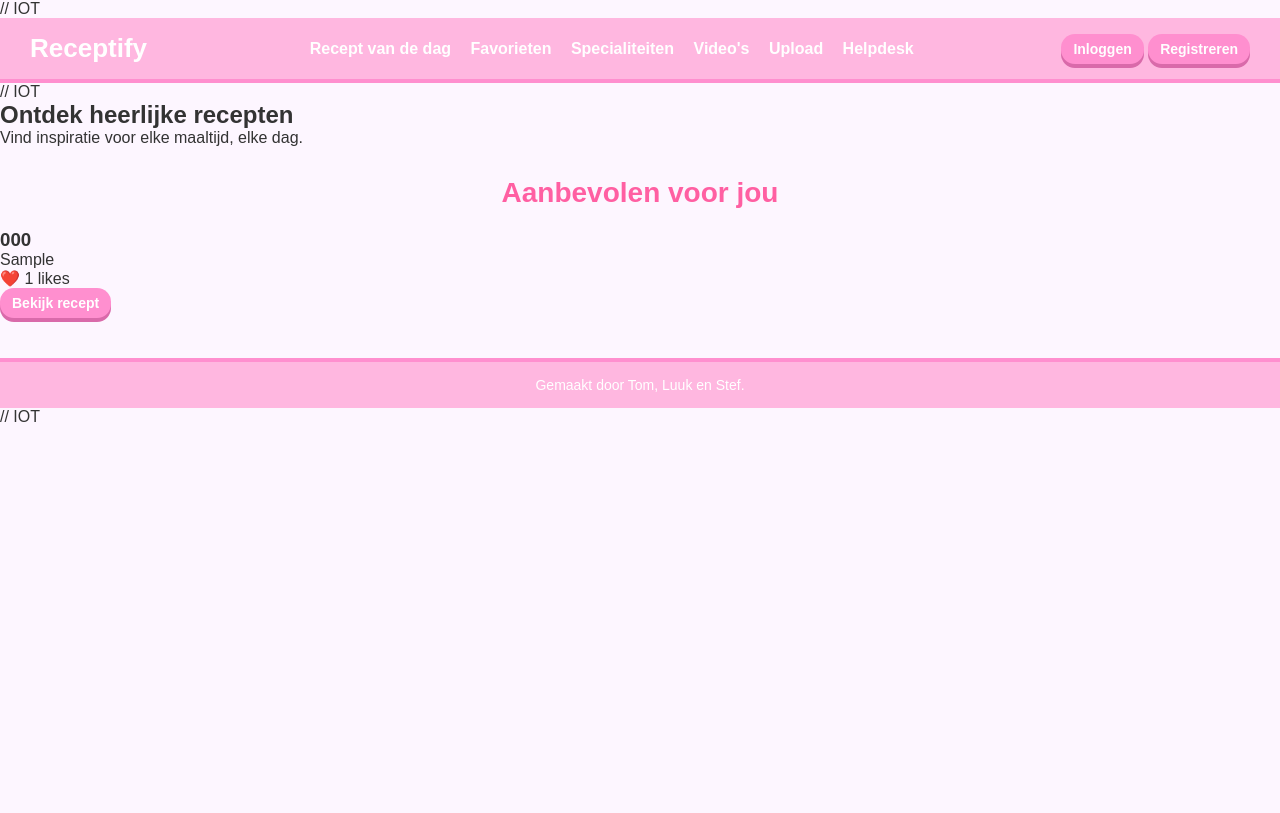
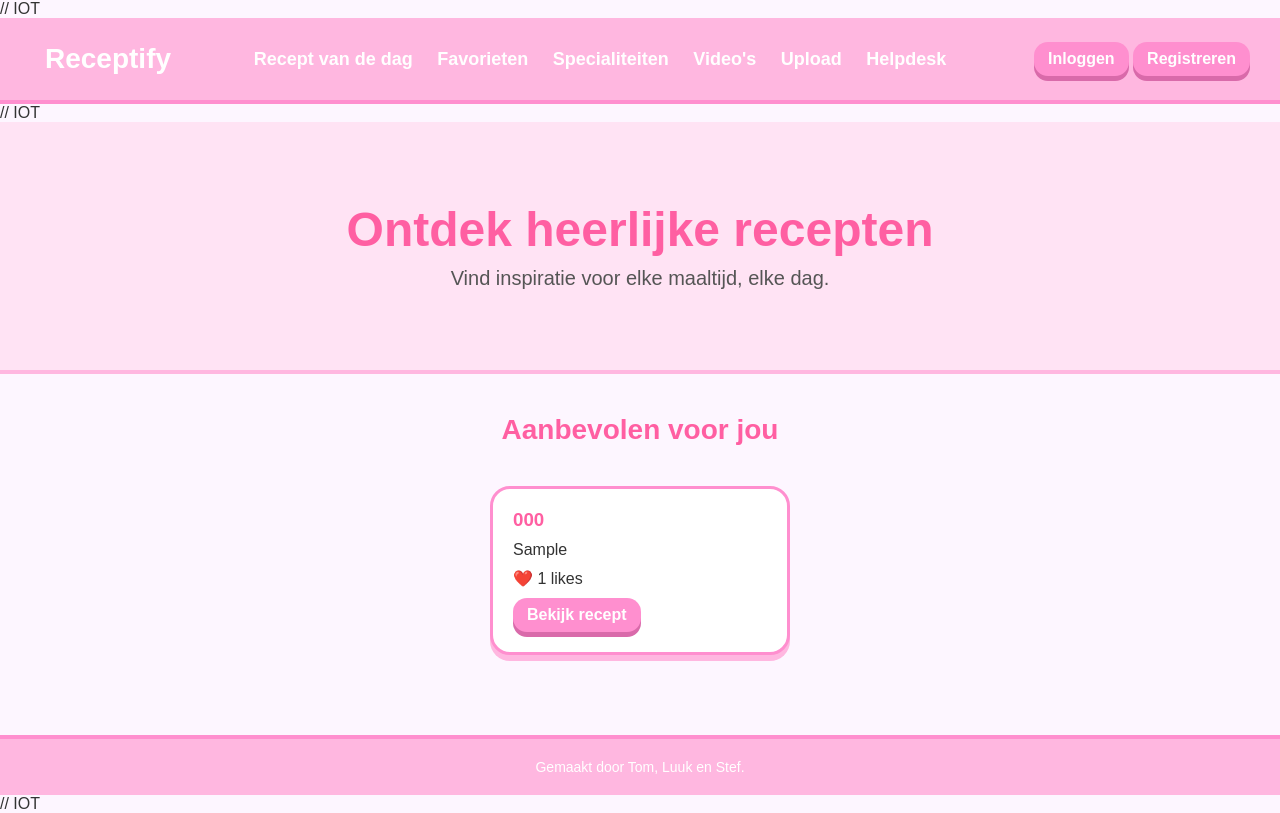
Before and after one commit to PXL-Houd-Van-Mij/Project-Webtech, a PHP site: page / in a window 1280 px wide. Before the commit the page ends 422 px from the top, so only its background shows below. Run offline with PHP 8.4, Linux system fonts and the light colour scheme; tables that the repository leaves empty hold one stand-in row (values such as "Sample post").

Commit message:
Refactor CSS for navbar, buttons, and layout

```diff
--- a/style.css
+++ b/style.css
@@ -6,7 +6,7 @@
     font-family: "Poppins", sans-serif;
 }
 
-/* BODY */
+/* LIGHT MODE */
 body {
     background: #fdf6ff;
     color: #333;
@@ -25,34 +25,181 @@ body {
     z-index: 100;
 }
 
+/* LOGO */
 .logo-link {
     text-decoration: none;
 }
 
+.logo-area {
+    padding: 10px 15px;
+    cursor: pointer;
+}
+
 .logo {
-    font-size: 26px;
+    font-size: 28px;
     font-weight: 700;
     color: white;
+    display: inline-block;
+    transform-origin: center;
 }
 
+/* NAV LINKS */
 .nav-links a {
-    margin-left: 15px;
+    margin-right: 20px;
     color: white;
     text-decoration: none;
+    font-size: 18px;
     font-weight: 600;
     transition: 0.2s ease;
 }
 
-.nav-links a:hover {
-    opacity: 0.8;
+/* BUTTONS */
+.btn {
+    background: #ff8fcf;
+    color: white;
+    padding: 12px 20px;
+    border-radius: 14px;
+    text-decoration: none;
+    font-weight: 600;
+    box-shadow: 0 5px 0 #d96aaa;
+    display: inline-block;
+    transition: 0.15s ease;
+}
+
+.btn.small {
+    padding: 8px 14px;
+}
+
+/* HERO */
+.hero {
+    background: #ffe3f4;
+    padding: 80px 20px;
+    text-align: center;
+    border-bottom: 4px solid #ffb7e0;
+}
+
+.hero h1 {
+    font-size: 48px;
+    margin-bottom: 10px;
+    color: #ff5fa2;
+}
+
+.hero p {
+    font-size: 20px;
+    color: #555;
 }
 
 /* SECTION TITLE */
 .section-title {
     text-align: center;
-    margin: 30px 0 20px;
+    margin: 40px 0 20px;
     font-size: 28px;
     color: #ff5fa2;
+}
+
+/* RECIPE CARDS */
+.recipe-container {
+    display: flex;
+    justify-content: center;
+    gap: 25px;
+    padding: 20px;
+    flex-wrap: wrap;
+}
+
+.recipe-card {
+    background: white;
+    padding: 20px;
+    width: 300px;
+    border-radius: 20px;
+    box-shadow: 0 6px 0 #ffb7e0;
+    border: 3px solid #ff8fcf;
+    transition: 0.2s ease;
+}
+
+.recipe-card h3 {
+    margin-bottom: 10px;
+    color: #ff5fa2;
+}
+
+.likes {
+    margin: 10px 0;
+    font-size: 16px;
+}
+
+/* FORMS */
+.form-container {
+    width: 350px;
+    margin: 40px auto;
+    background: white;
+    padding: 25px;
+    border-radius: 20px;
+    border: 3px solid #ff8fcf;
+    box-shadow: 0 6px 0 #ffb7e0;
+}
+
+.form-container input,
+.form-container textarea {
+    width: 100%;
+    padding: 12px;
+    margin-bottom: 15px;
+    border-radius: 12px;
+    border: 2px solid #ff8fcf;
+    outline: none;
+    transition: border 0.2s ease;
+}
+
+.form-container input:focus,
+.form-container textarea:focus {
+    border-color: #ff5fa2;
+}
+
+/* VIDEO EMBEDS */
+.video-wrapper {
+    position: relative;
+    width: 100%;
+    padding-top: 56.25%; /* 16:9 verhouding */
+    border-radius: 12px;
+    overflow: hidden;
+    margin-bottom: 12px;
+    border: 2px solid #ff8fcf;
+}
+
+.video-wrapper iframe {
+    position: absolute;
+    top: 0;
+    left: 0;
+    width: 100%;
+    height: 100%;
+}
+
+/* LIKE HEART (Instagram style) */
+.like-heart {
+    font-size: 45px;
+    cursor: pointer;
+    user-select: none;
+    transition: transform 0.2s ease, color 0.2s ease;
+    text-align: center;
+    margin: 10px 0;
+}
+
+.like-heart:hover {
+    transform: scale(1.2);
+}
+
+.like-heart.active {
+    color: red;
+    transform: scale(1.3);
+}
+
+/* FOOTER */
+footer {
+    margin-top: 60px;
+    padding: 20px;
+    text-align: center;
+    background: #ffb7e0;
+    color: white;
+    font-size: 14px;
+    border-top: 4px solid #ff8fcf;
 }
 
 /* RECIPE DETAIL */
@@ -83,6 +230,16 @@ body {
     margin-top: 20px;
     font-size: 14px;
     color: #777;
+}
+
+.recipe-info-box {
+    background: #ffe3f4;
+    border: 2px solid #ffb7e0;
+    border-radius: 14px;
+    padding: 15px;
+    margin-bottom: 20px;
+    font-size: 15px;
+    line-height: 1.8;
 }
 
 /* TAGS / SPECIALITEITEN / INGREDIËNTEN */
@@ -122,79 +279,6 @@ body {
     transform: translateY(-3px);
 }
 
-/* BUTTONS */
-.btn {
-    background: #ff8fcf;
-    color: white;
-    padding: 10px 18px;
-    border-radius: 14px;
-    text-decoration: none;
-    font-weight: 600;
-    box-shadow: 0 4px 0 #d96aaa;
-    display: inline-block;
-    border: none;
-    cursor: pointer;
-    transition: 0.15s ease;
-}
-
-.btn.small {
-    padding: 7px 12px;
-    font-size: 14px;
-}
-
-.btn:hover {
-    transform: translateY(-3px) scale(1.03);
-    box-shadow: 0 7px 0 rgba(0,0,0,0.2);
-}
-
-/* LIKE HEART */
-.like-heart {
-    font-size: 40px;
-    cursor: pointer;
-    user-select: none;
-    background: none;
-    border: none;
-    transition: transform 0.2s ease, color 0.2s ease;
-}
-
-.like-heart:hover {
-    transform: scale(1.2);
-}
-
-.like-heart.active {
-    color: red;
-    transform: scale(1.3);
-}
-
-/* FORM CONTAINER */
-.form-container {
-    width: 350px;
-    margin: 40px auto;
-    background: white;
-    padding: 25px;
-    border-radius: 20px;
-    border: 3px solid #ff8fcf;
-    box-shadow: 0 6px 0 #ffb7e0;
-}
-
-.form-container input,
-.form-container textarea,
-.form-container select {
-    width: 100%;
-    padding: 10px;
-    margin-bottom: 12px;
-    border-radius: 12px;
-    border: 2px solid #ff8fcf;
-    outline: none;
-    background: white;
-}
-
-.form-container input:focus,
-.form-container textarea:focus,
-.form-container select:focus {
-    border-color: #ff5fa2;
-}
-
 /* ADMIN PANEL */
 .admin-container {
     width: 90%;
@@ -206,7 +290,6 @@ body {
     box-shadow: 0 6px 0 #ffb7e0;
 }
 
-/* DASHBOARD */
 .dashboard {
     display: flex;
     flex-wrap: wrap;
@@ -226,7 +309,6 @@ body {
     box-shadow: 0 4px 0 #ffb7e0;
 }
 
-/* ADMIN TABLE */
 .admin-table {
     width: 100%;
     border-collapse: collapse;
@@ -252,7 +334,6 @@ body {
     background: #fff0fa;
 }
 
-/* ADMIN BUTTONS */
 .admin-btn {
     padding: 6px 12px;
     border-radius: 10px;
@@ -277,7 +358,6 @@ body {
     text-decoration: none;
 }
 
-/* INPUTS IN ADMIN FORMS */
 .admin-container input[type="text"],
 .admin-container select {
     width: 250px;
@@ -288,14 +368,13 @@ body {
     margin-bottom: 10px;
 }
 
-/* FOOTER */
-footer {
-    margin-top: 40px;
-    padding: 15px;
-    text-align: center;
-    background: #ffb7e0;
-    color: white;
-    font-size: 14px;
-    border-top: 4px solid #ff8fcf;
+.form-container select {
+    width: 100%;
+    padding: 10px;
+    margin-bottom: 12px;
+    border-radius: 12px;
+    border: 2px solid #ff8fcf;
+    outline: none;
+    background: white;
 }
-// einde T
+// IOT
```
